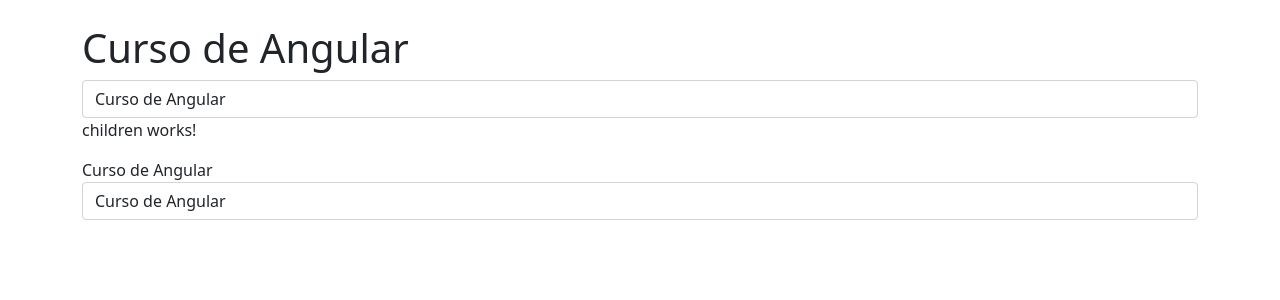
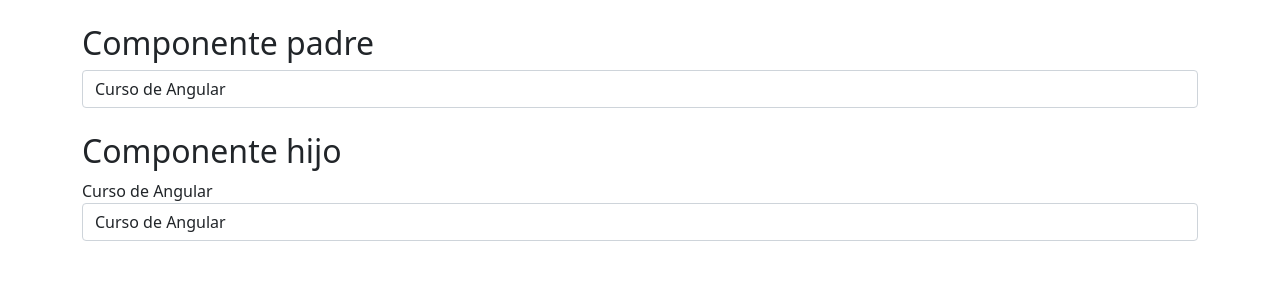
Before and after one commit to ivarespark/basic-angular-curso, an Angular app: page / in a window 1280 px wide. Shown: the top 300 px of the page. Built offline with nearby package versions, Linux system fonts and the light colour scheme.

Commit message:
[o4] @Output EventEmitter enviar valores del hijo al padre

```diff
--- a/src/app/app.component.html
+++ b/src/app/app.component.html
@@ -1,9 +1,15 @@
 
 <div class="container mt-4">
-    <h1>{{title}}</h1>
-
+    <h2>Componente padre</h2>
     <input type="text" class="form-control" [(ngModel)]="title" /> <!-- si se modifica el title desde aqui se modifican padres e hijos-->
 
     <!-- se interpreta que cuando se coloca [] lo que se quiere es pasar el contenido de la variable title-->
-    <app-children [title]="title"></app-children>
+    <!--
+    <app-children [title]="title" (titleChange)="title = $event" ></app-children>
+    -->
+    <!-- $event hace referencia al nuevo valor que trae del HIJO -->
+
+    <!-- Si se coloca todo con title, se puede usar lo siguiente (hace lo mismo que el de arriba -->
+    <app-children [(title)]="title"></app-children>
+
 </div>
--- a/src/app/children/children.component.html
+++ b/src/app/children/children.component.html
@@ -1,5 +1,5 @@
-<p>children works!</p>
+<h2 class="mt-4">Componente hijo</h2>
 
 {{ title }}
 
-<input type="text" class="form-control" [(ngModel)]="title" /> <!-- si se cambia aquí, el cambio solo es en el hijo -->
+<input type="text" class="form-control" (keyup)="emitTitleChange()" [(ngModel)]="title" /> <!-- si se cambia aquí, el cambio solo es en el hijo -->
--- a/src/app/children/children.component.ts
+++ b/src/app/children/children.component.ts
@@ -1,4 +1,4 @@
-import { Component, Input } from '@angular/core';
+import { Component, Input, Output, EventEmitter } from '@angular/core';
 
 @Component({
   selector: 'app-children',
@@ -7,4 +7,12 @@ import { Component, Input } from '@angular/core';
 })
 export class ChildrenComponent {
   @Input()  title ?: string; // Parametro opcional
+
+  @Output() titleChange = new EventEmitter<string>();
+  // Output informa que titleChange va a ser tranbsmitido al padre
+
+  emitTitleChange(){
+    this.titleChange.emit(this.title); // transmitir al padre el title y el nuevo valor
+
+  }
 }
```
